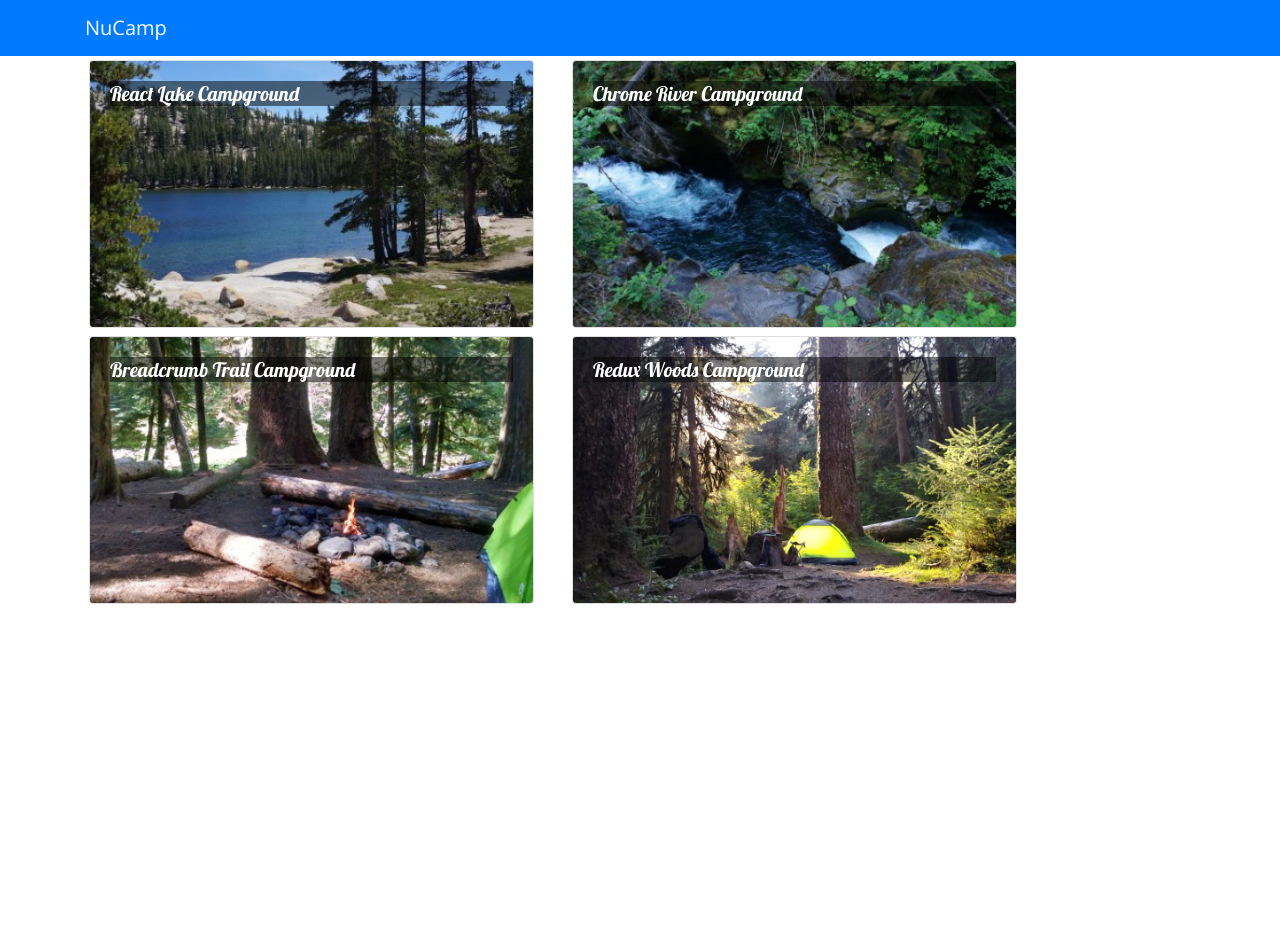
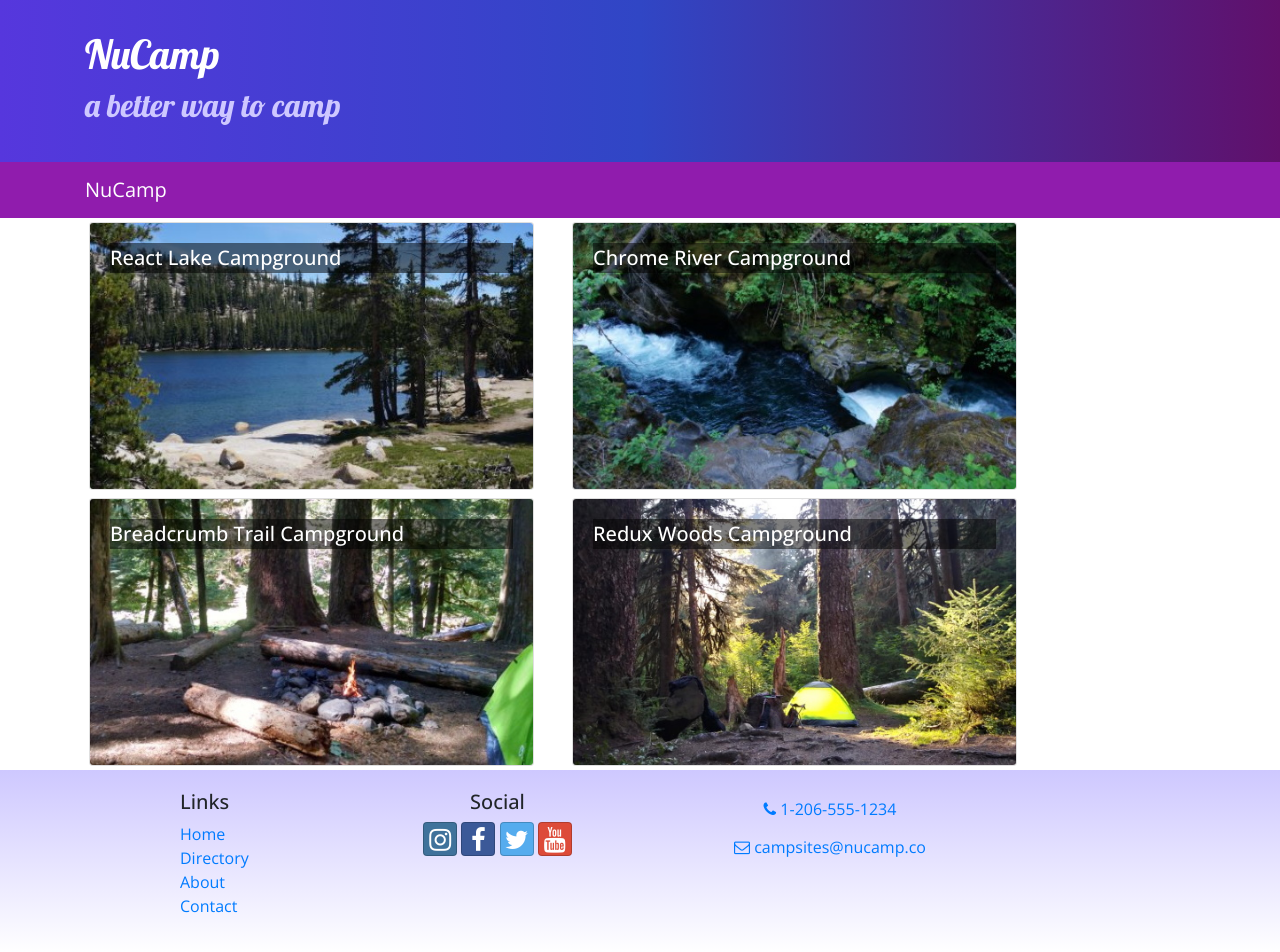
Before and after one commit to greenjoshua/nucamp_react, a React (Create React App) app: page / in a window 1280 px wide. Before the commit the page ends 800 px from the top, so only its background shows below. Built offline with nearby package versions, Linux system fonts and the light colour scheme.

Commit message:
Header and Footer

```diff
--- a/package.json
+++ b/package.json
@@ -7,6 +7,8 @@
     "@testing-library/react": "^9.3.2",
     "@testing-library/user-event": "^7.1.2",
     "bootstrap": "4.5.2",
+    "bootstrap-social": "5.1.1",
+    "font-awesome": "4.7.0",
     "react": "^16.13.1",
     "react-dom": "^16.13.1",
     "react-popper": "1.3.6",
--- a/src/App.css
+++ b/src/App.css
@@ -2,11 +2,46 @@ body {
   font-family: "Open Sans", sans-serif;
 }
 
+h1, h2, h3, .cardbody>.card-title {
+  font-family: "Lobster", cursive;
+}
+
 .card-title {
-  font: 500 1.25rem "Lobster", cursive;
+  font-weight: 500;
+  font-size: 1.25rem;
+}
+
+h2 {
+  color: #3046C5;
 }
 
 .card-img-overlay .card-title {
   color: white;
   background-color: rgba(0, 0, 0, 0.5);
 }
+
+.row-content {
+  padding: 50px 0;
+  border-bottom: 1px ridge;
+  min-height: 200px;
+}
+
+.site-footer {
+  background-image: linear-gradient(#CEC8FF, white);
+  padding: 20px 0;
+}
+
+.jumbotron {
+  margin: 0;
+  padding: 30px;
+  background-image: linear-gradient(to right, #5637DD, #3046C5, #60106B);
+  color: white;
+}
+
+.jumbotron h2 {
+  color: #CEC8FF;
+}
+
+.navbar-dark {
+  background-color: #901CAD;
+}
--- /dev/null
+++ b/src/components/FooterComponent.js
@@ -0,0 +1,34 @@
+import React from 'react';
+
+function Footer(props) {
+    return (
+        <footer className="site-footer">
+            <div className="container">
+                <div className="row">
+                    <div className="col-4 col-sm-2 offset-1">
+                        <h5>Links</h5>
+                        <ul className="list-unstyled">
+                            <li><a href="#">Home</a></li>
+                            <li><a href="#">Directory</a></li>
+                            <li><a href="#">About</a></li>
+                            <li><a href="#">Contact</a></li>
+                        </ul>
+                    </div>
+                    <div className="col-6 col-sm-3 text-center">
+                        <h5>Social</h5>
+                        <a className="btn btn-social-icon btn-instagram" href="http://instagram.com/"><i className="fa fa-instagram" /></a>{' '}
+                        <a className="btn btn-social-icon btn-facebook" href="http://www.facebook.com/"><i className="fa fa-facebook" /></a>{' '}
+                        <a className="btn btn-social-icon btn-twitter" href="http://twitter.com/"><i className="fa fa-twitter" /></a>{' '}
+                        <a className="btn btn-social-icon btn-google" href="http://youtube.com/"><i className="fa fa-youtube" /></a>
+                    </div>
+                    <div className="col-sm-4 text-center">
+                        <a role="button" className="btn btn-link" href="tel:+12065551234"><i className="fa fa-phone" /> 1-206-555-1234</a><br />
+                        <a role="button" className="btn btn-link" href="mailto:notreal@notreal.co"><i className="fa fa-envelope-o" /> campsites@nucamp.co</a>
+                    </div>
+                </div>
+            </div>
+        </footer>
+    );
+}
+
+export default Footer;
--- /dev/null
+++ b/src/components/HeaderComponent.js
@@ -0,0 +1,28 @@
+import React, { Component } from 'react';
+import { Navbar, NavbarBrand, Jumbotron } from 'reactstrap';
+
+class Header extends Component {
+    render() {
+        return (
+            <React.Fragment>
+                <Jumbotron fluid>
+                    <div className="container">
+                        <div className="row">
+                            <div className="col">
+                                <h1>NuCamp</h1>
+                                <h2>a better way to camp</h2>
+                            </div>
+                        </div>
+                    </div>
+                </Jumbotron>
+                <Navbar dark sticky="top">
+                    <div className="container">
+                        <NavbarBrand href="/">NuCamp</NavbarBrand>
+                    </div>
+                </Navbar>
+            </React.Fragment>
+        );
+    }
+}
+
+export default Header;
--- a/src/components/MainComponent.js
+++ b/src/components/MainComponent.js
@@ -1,8 +1,9 @@
 import React , { Component } from 'react';
-import {Navbar, NavbarBrand } from 'reactstrap';
 import Directory from './DirectoryComponent';
 import CampsiteInfo from './CampsiteInfoComponent';
 import { CAMPSITES } from '../shared/campsites';
+import Header from './HeaderComponent';
+import Footer from './FooterComponent';
 
 class Main extends Component {
     constructor(props) {
@@ -20,13 +21,10 @@ class Main extends Component {
     render() {
         return (
             <div>
-                <Navbar dark color="primary">
-                <div className="container">
-                    <NavbarBrand href="/">NuCamp</NavbarBrand>
-                </div>
-                </Navbar>
+                <Header />
                 <Directory campsites={this.state.campsites} onClick={(campsiteId) => this.onCampsiteSelect(campsiteId)}/>
                 <CampsiteInfo campsite={this.state.campsites.filter(campsite => campsite.id === this.state.selectedCampsite)[0]}/>
+                <Footer />
             </div>
         );
     }
--- a/src/index.js
+++ b/src/index.js
@@ -5,6 +5,8 @@ import * as serviceWorker from './serviceWorker';
 import 'bootstrap/dist/css/bootstrap.min.css';
 import 'typeface-lobster';
 import 'typeface-open-sans';
+import 'font-awesome/css/font-awesome.css';
+import 'bootstrap-social/bootstrap-social.css';
 import App from './App';
 
 ReactDOM.render(
```
Also changed, not shown: 1 other file (tests, documents, lock files or other folders).
